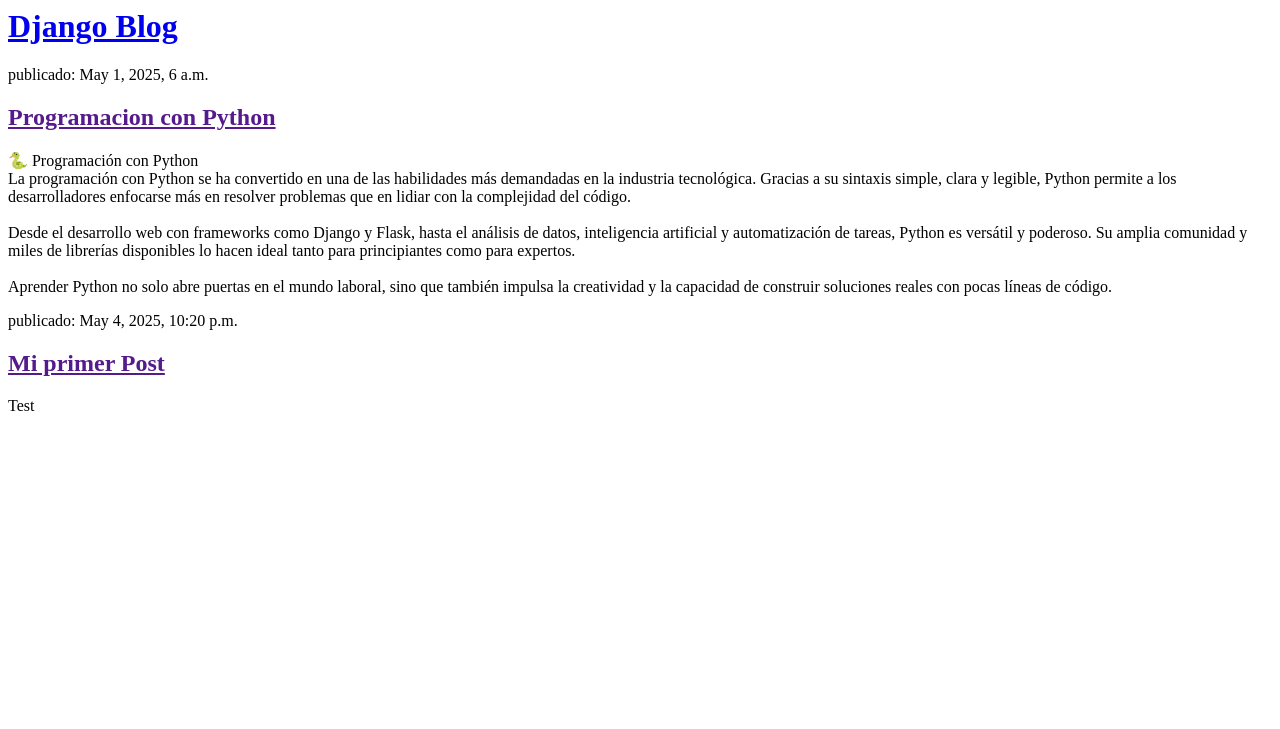
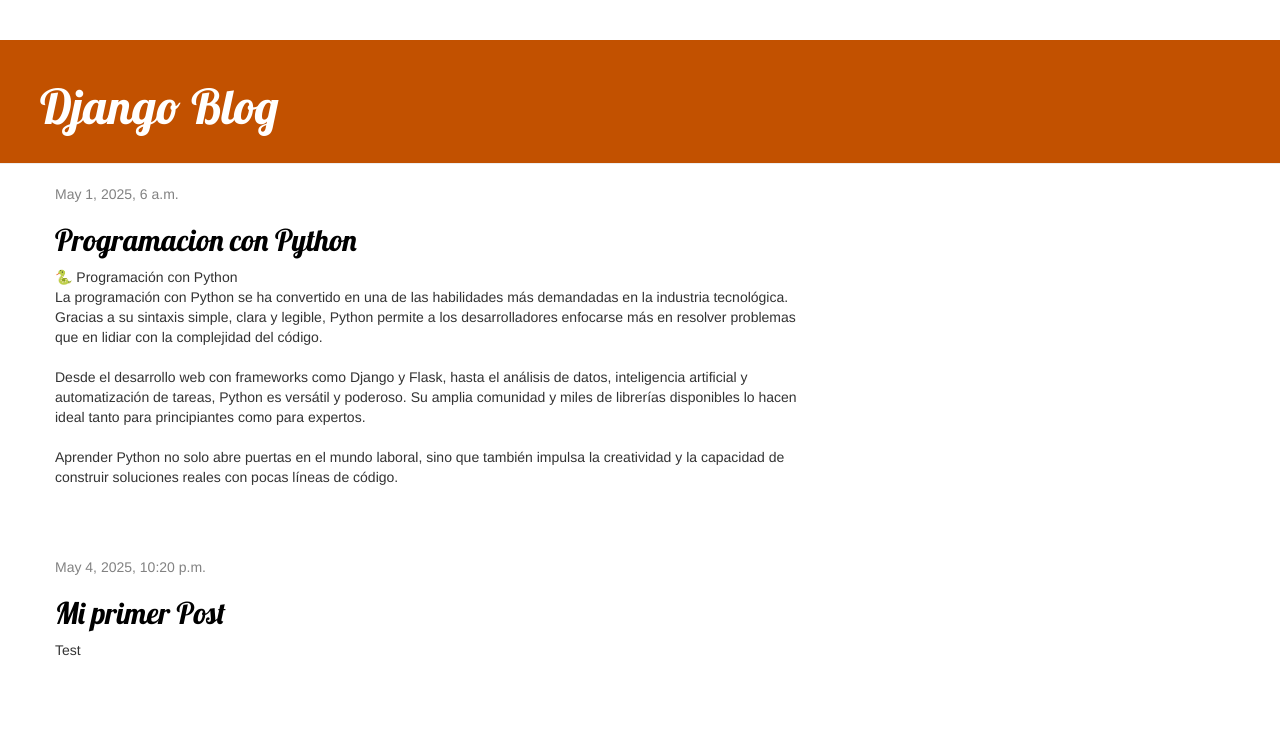
Before and after one commit to yamHC/my-first-blog, a Django app: page / in a window 1280 px wide. Shown: the top 729 px of the page. Run offline with Django 5.2, Linux system fonts and the light colour scheme; data comes from the database, SQL or seed files in the repository; both versions use the stored data as it was after the commit; some libraries are stand-ins or nearby versions.

Commit message:
Agregadas vistas y plantilla para el detalle del post del blog así como también CSS para el sitio.

```diff
--- /dev/null
+++ b/blog/static/css/blog.css
@@ -0,0 +1,54 @@
+/* body {
+    padding-left: 15px;
+} */
+
+h1 a, h2 a {
+    color: #FCA205;
+    font-family: 'Lobster';
+}
+
+.page-header {
+    background-color: #C25100;
+    padding: 20px 20px 20px 40px;
+}
+
+.page-header h1, .page-header h1 a, .page-header h1 a:visited, .page-header h1 a:active {
+    color: #ffffff;
+    font-size: 36pt;
+    text-decoration: none;
+}
+
+.content {
+    margin-left: 40px;
+}
+
+h1, h2, h3, h4 {
+    font-family: 'Lobster', cursive;
+}
+
+.date {
+    color: #828282;
+}
+
+.save {
+    float: right;
+}
+
+.post-form textarea, .post-form input {
+    width: 100%;
+}
+
+.top-menu, .top-menu:hover, .top-menu:visited {
+    color: #ffffff;
+    float: right;
+    font-size: 26pt;
+    margin-right: 20px;
+}
+
+.post {
+    margin-bottom: 70px;
+}
+
+.post h2 a, .post h2 a:visited {
+    color: #000000;
+}
--- /dev/null
+++ b/blog/templates/blog/base.html
@@ -0,0 +1,23 @@
+{% load static %}
+<html>
+    <head>
+        <title>Django  blog</title>
+        <link rel="stylesheet" href="//maxcdn.bootstrapcdn.com/bootstrap/3.2.0/css/bootstrap.min.css">
+        <link rel="stylesheet" href="//maxcdn.bootstrapcdn.com/bootstrap/3.2.0/css/bootstrap-theme.min.css">
+        <link href='//fonts.googleapis.com/css?family=Lobster&subset=latin,latin-ext' rel='stylesheet' type='text/css'>
+        <link rel="stylesheet" href="{% static 'css/blog.css' %}">
+    </head>
+    <body>
+        <div class="page-header">
+            <h1><a href="/">Django  Blog</a></h1>
+        </div>
+        <div class="content container">
+            <div class="row">
+                <div class="col-md-8">
+                {% block content %}
+                {% endblock %}
+                </div>
+            </div>
+        </div>
+    </body>
+</html>
--- a/blog/templates/blog/post_list.html
+++ b/blog/templates/blog/post_list.html
@@ -1,20 +1,14 @@
-<html>
-<head>
-    <title>Pagina de Inicio</title>
+{% extends 'blog/base.html' %}
 
-<body>
-    <div>
-        <h1><a href="/">Django Blog</a></h1>
-    </div>
 
-    <!-- Aca recorremos los posts de la base de datos -->
+{% block content %}
     {% for post in posts %}
-        <div>
-            <p> publicado: {{ post.published_date }}</p>
-            <h2><a href="">{{ post.title }}</a></h2>
+        <div class="post">
+            <div class="date">
+                {{ post.published_date }}
+            </div>
+            <h2><a href="{% url 'post_detail' pk=post.pk %}">{{ post.title }}</a></h2>
             <p>{{ post.text|linebreaksbr }}</p>
         </div>
     {% endfor %}
-
-</body>
-</html>
+{% endblock %}
--- a/blog/urls.py
+++ b/blog/urls.py
@@ -1,8 +1,7 @@
 from django.urls import path
 from . import views
 
-# Aca importamos el archivo views.py, que es donde tenemos las vistas de nuestra app blog
-
 urlpatterns = [
-    path('', views.post_list, name='post_list'), # Importamos la vista post_list de views.py y le asignamos la url /
+    path('', views.post_list, name='post_list'),  # Ruta para la lista de posts
+    path('post/<int:pk>/', views.post_detail, name='post_detail'),  # Ruta para el detalle de un post
 ]
--- a/blog/views.py
+++ b/blog/views.py
@@ -1,7 +1,15 @@
 from django.shortcuts import render
 from django.utils import timezone
 from .models import Post
+from django.shortcuts import render, get_object_or_404
 
+
+# Esta es la funcion que se encarga de mostrar la lista de posts en la pagina principal
 def post_list(request):
     posts = Post.objects.filter(published_date__lte=timezone.now()).order_by('published_date')
     return render(request, 'blog/post_list.html', {'posts': posts})
+
+
+def post_detail(request, pk):
+    post = get_object_or_404(Post, pk=pk)
+    return render(request, 'blog/post_detail.html', {'post': post})
```
Also changed, not shown: blog/templates/blog/post_detail.html (added, +13 -0 lines), db.sqlite3.
